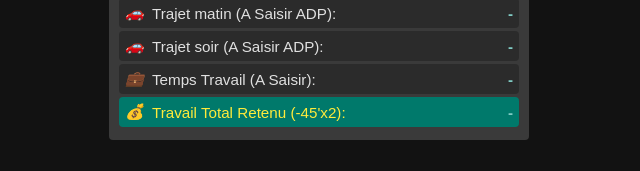
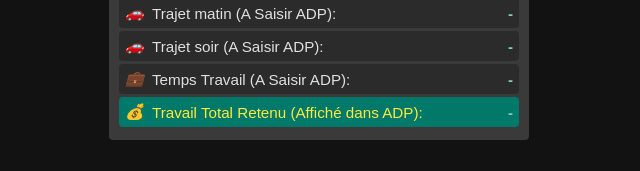
Before and after one commit to StephaneMed/1701_HEURES, a plain HTML site: page index.html in a window 1280 px wide. Shown: the part 512-683 px from the top of the page, without its empty margins (321-961 px from the left). Drawn offline with Linux system fonts and the light colour scheme.

Commit message:
Update index.html

```diff
--- a/index.html
+++ b/index.html
@@ -240,13 +240,13 @@
       <span>-</span>
     </div>
     <div class="result-item" id="resultTempsTravail">
-      <div class="result-text"><i class="result-icon">💼</i> Temps Travail (A Saisir):</div>
+      <div class="result-text"><i class="result-icon">💼</i> Temps Travail (A Saisir ADP):</div>
       <span>-</span>
     </div>
 
     <!-- Travail Total Payé avec accentuation des couleurs -->
     <div class="result-item highlighted-result" id="resultTravailTotalPaye">
-      <div class="result-text"><i class="result-icon">💰</i> Travail Total Retenu (-45'x2):</div>
+      <div class="result-text"><i class="result-icon">💰</i> Travail Total Retenu (Affiché dans ADP):</div>
       <span>-</span>
     </div>
   </div>
```
